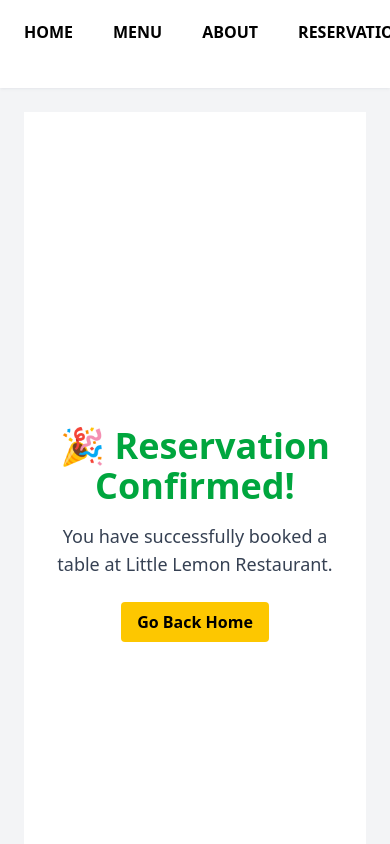
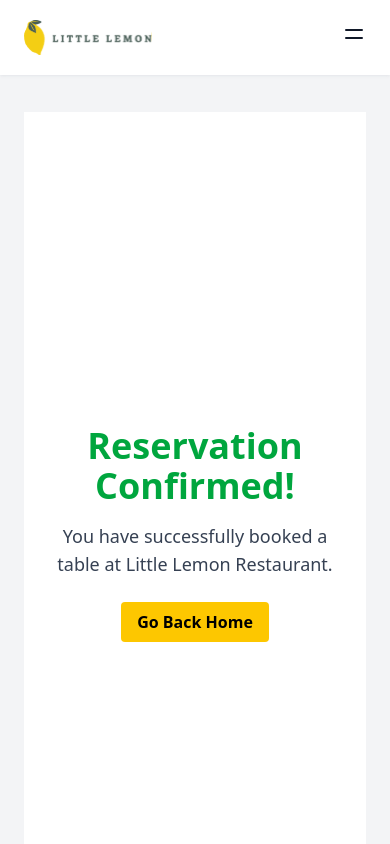
Before and after one commit to anexinwilson/Little-Lemon-App, a React (Vite) app in the folder little-lemon/: page /confirmation in a window 390 px wide. Shown: the top 844 px of the page. Built offline with nearby package versions, Linux system fonts and the light colour scheme.

Commit message:
added mobile responsiveness to About,Reservation Form and Layout and menu

```diff
--- a/little-lemon/src/components/About.jsx
+++ b/little-lemon/src/components/About.jsx
@@ -3,22 +3,22 @@
 
 export const About = () => {
   return (
-    <section className="grid grid-cols-1 md:grid-cols-12 gap-8 p-8 bg-white items-start">
+    <section className="grid grid-cols-1 md:grid-cols-12 gap-8 p-8 mb-32 bg-white items-start">
       <div className="md:col-start-3 md:col-span-4 space-y-4">
         <h1 className="text-yellow-300 text-4xl font-bold">Little Lemon</h1>
         <h3 className="text-yellow-500 text-2xl font-semibold">Chicago</h3>
         <p className="text-gray-700 font-medium">
           We are a family owned Mediteranian restaurant, focused on traditional recipes served with a modern twist.
         </p>
-        <p className="text-gray-800 leading-relaxed">
+        <p className="text-gray-800">
           Little Lemon is owned by two Italian brothers, Mario and Adrian, who moved to the United States to pursue their shared dream of owning a restaurant.
           <br /><br />
           To craft the menu, Mario relies on family recipes and his experience as a chef in Italy. Adrian does all the marketing for the restaurant and led the effort to expand the menu beyond classic Italian to incorporate additional cuisines from the Mediterranean region.
         </p>
       </div>
-      <div className="md:col-start-8 md:col-span-3 flex justify-center relative">
-        <img src={chefB} alt="Chef Adrian" className="w-64 h-80 object-cover rounded-md z-10" />
-        <img src={chefA} alt="Chef Mario" className="w-64 h-80 object-cover rounded-md absolute top-12 -left-20 shadow-lg" />
+      <div className="md:col-start-8 md:col-span-3 flex justify-center relative pb-16 ml-4">
+        <img src={chefB} alt="Chef Adrian" className="w-48 md:w-64 h-60 md:h-80 object-cover rounded-md z-10" />
+        <img src={chefA} alt="Chef Mario" className="w-48 md:w-64 h-60 md:h-80 object-cover rounded-md absolute top-8 md:top-12 -left-10 md:-left-20 shadow-lg" />
       </div>
     </section>
   );
--- a/little-lemon/src/components/Testimonials.jsx
+++ b/little-lemon/src/components/Testimonials.jsx
@@ -1,6 +1,5 @@
 export const Testimonials = () => {
   const starIcon = "https://cdn-icons-png.flaticon.com/512/2107/2107957.png";
-
   const testimonials = [
     {
       name: "Ava R.",
@@ -31,7 +30,6 @@
       comment: "Incredible food, zesty flavors, and a lovely vibe. Highly recommend the lemon risotto!"
     }
   ];
-
   const getStars = (count) => {
     const stars = [];
     for (let i = 0; i < count; i++) {
@@ -39,14 +37,12 @@
     }
     return stars;
   };
-
   return (
     <section className="bg-yellow-100 px-6 py-16 text-center">
       <h2 className="text-3xl font-bold mb-10">Kind Words From Happy Customers!</h2>
-
-        <div className="flex flex-wrap justify-center gap-6 max-w-6xl mx-auto">
+      <div className="flex flex-col sm:flex-row flex-wrap justify-center gap-6 max-w-6xl mx-auto">
         {testimonials.map((review, index) => (
-            <div key={index} className="bg-white p-6 rounded w-64 shadow space-y-3">
+          <div key={index} className="bg-white p-6 rounded w-full sm:w-64 shadow space-y-3">
             <div className="flex justify-between items-center">
               <div className="flex gap-1">
                 {getStars(review.rating)}
--- a/little-lemon/src/pages/Layout.jsx
+++ b/little-lemon/src/pages/Layout.jsx
@@ -1,26 +1,22 @@
-import { Outlet, Link,useNavigate, useLocation  } from 'react-router-dom';
+import { Outlet, Link, useNavigate, useLocation } from 'react-router-dom';
+import { useState } from 'react';
 import logo from '../assets/images/Logo.svg';
 import { Footer } from '../components/Footer';
 
 export const Layout = () => {
   const navigate = useNavigate();
   const location = useLocation();
-  return (
-    <>
-      <nav className="bg-white shadow shadow-gray-200 fixed w-full">
-        <div className="max-w-7xl mx-auto px-6 py-5 flex justify-between items-center">
+  const [menuOpen, setMenuOpen] = useState(false);
 
-          <Link to="/" className="flex items-center gap-3">
-            <img src={logo} alt="Little Lemon Logo" className="w-50" />
-          </Link>
+  const toggleMenu = () => {
+    setMenuOpen(!menuOpen);
+  };
 
-          <div className="flex gap-10 font-semibold text-grey-900 text-base">
-          <Link to="/">HOME</Link>
-          <Link to="/"
-            onClick={(e) => {
+  const handleLinkClick = (path, scrollId) => (e) => {
     e.preventDefault();
-                if (location.pathname === '/') {
-                const el = document.querySelector('#menu');
+    setMenuOpen(false);
+    if (location.pathname === '/' && scrollId) {
+      const el = document.querySelector(`#${scrollId}`);
       if (el) {
         window.scrollTo({
           top: el.offsetTop - 80,
@@ -28,46 +24,59 @@
         });
       }
     } else {
-                navigate('/');
+      navigate(path);
     }
-            }}
-            >
-            MENU
+  };
+
+  return (
+    <>
+      <nav className="bg-white shadow shadow-gray-200 fixed w-full z-50">
+        <div className="max-w-7xl mx-auto px-6 py-5 flex justify-between items-center">
+          <Link to="/" className="flex items-center gap-3">
+            <img src={logo} alt="Little Lemon Logo" className="w-32 md:w-50" />
           </Link>
-
-            <Link to="/"
-            onClick={(e) => {
-                e.preventDefault();
-                if (location.pathname === '/') {
-                const el = document.querySelector('#about');
-                if (el) {
-                    window.scrollTo({
-                    top: el.offsetTop - 80,
-                    behavior: 'smooth'
-                    });
-                }
-                } else {
-                navigate('/');
-                }
-            }}
-            >
-            ABOUT
-            </Link>
-
+          <div className="md:hidden">
+            <button onClick={toggleMenu} className="text-gray-900 focus:outline-none">
+              {menuOpen ? (
+                <svg xmlns="http://www.w3.org/2000/svg" className="h-6 w-6" fill="none"
+                  viewBox="0 0 24 24" stroke="currentColor">
+                  <path strokeLinecap="round" strokeLinejoin="round" strokeWidth={2} d="M6 18L18 6M6 6l12 12" />
+                </svg>
+              ) : (
+                <svg xmlns="http://www.w3.org/2000/svg" className="h-6 w-6" fill="none"
+                  viewBox="0 0 24 24" stroke="currentColor">
+                  <path strokeLinecap="round" strokeLinejoin="round" strokeWidth={2} d="M4 8h16M4 16h16" />
+                </svg>
+              )}
+            </button>
+          </div>
+          <div className="hidden md:flex flex-col md:flex-row gap-4 md:gap-10 font-semibold text-gray-900 text-base">
+            <Link to="/" onClick={handleLinkClick('/', null)}>HOME</Link>
+            <Link to="/" onClick={handleLinkClick('/', 'menu')}>MENU</Link>
+            <Link to="/" onClick={handleLinkClick('/', 'about')}>ABOUT</Link>
             <Link to="/reservations">RESERVATIONS</Link>
             <Link to="/order">ORDER ONLINE</Link>
             <Link to="/login">LOGIN</Link>
           </div>
-
         </div>
+        {menuOpen && (
+          <div className="md:hidden bg-white shadow-lg">
+            <div className="flex flex-col gap-4 font-semibold text-gray-900 text-base px-6 py-4">
+              <Link to="/" onClick={handleLinkClick('/', null)}>HOME</Link>
+              <Link to="/" onClick={handleLinkClick('/', 'menu')}>MENU</Link>
+              <Link to="/" onClick={handleLinkClick('/', 'about')}>ABOUT</Link>
+              <Link to="/reservations" onClick={() => setMenuOpen(false)}>RESERVATIONS</Link>
+              <Link to="/order" onClick={() => setMenuOpen(false)}>ORDER ONLINE</Link>
+              <Link to="/login" onClick={() => setMenuOpen(false)}>LOGIN</Link>
+            </div>
+          </div>
+        )}
       </nav>
-
       <main className="pt-28 px-6 min-h-screen bg-gray-100">
         <Outlet />
       </main>
-
       <footer>
-        <Footer/>
+        <Footer />
       </footer>
     </>
   );
--- a/little-lemon/src/pages/ReservationConfirmation.jsx
+++ b/little-lemon/src/pages/ReservationConfirmation.jsx
@@ -1,19 +1,15 @@
-import React from 'react';
 import { Link } from 'react-router-dom';
 
-export const ReservationConfirmation = (() => {
+export const ReservationConfirmation = () => {
   return (
     <main className="flex flex-col items-center justify-center min-h-screen bg-white px-4 text-center">
-      <h1 className="text-4xl font-bold text-green-600 mb-4">🎉 Reservation Confirmed!</h1>
+      <h1 className="text-4xl font-bold text-green-600 mb-4">Reservation Confirmed!</h1>
       <p className="text-gray-700 text-lg mb-6">
         You have successfully booked a table at Little Lemon Restaurant.
       </p>
-      <Link
-        to="/"
-        className="bg-yellow-400 hover:bg-yellow-500 text-black font-bold py-2 px-4 rounded"
-      >
+      <Link to="/"className="bg-yellow-400 hover:bg-yellow-500 text-black font-bold py-2 px-4 rounded">
         Go Back Home
       </Link>
     </main>
   );
-});
+};
```
Also changed, not shown: little-lemon/src/components/ReservationForm.jsx (+3 -9 lines). Lines whose indentation alone changed are shown as unchanged.
